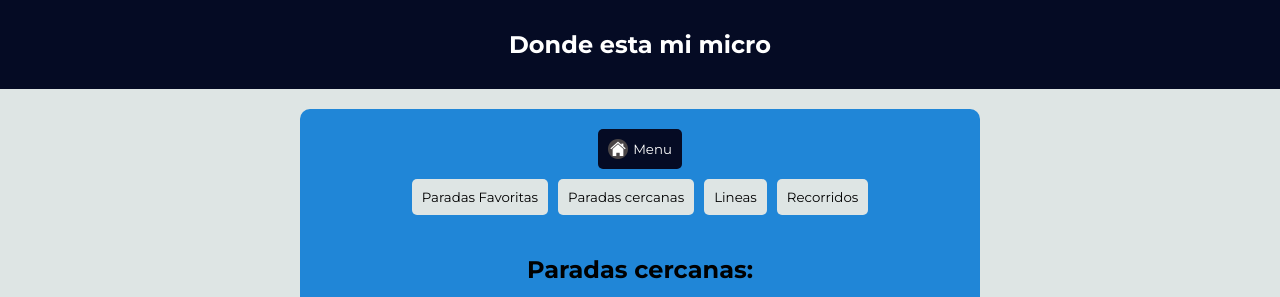
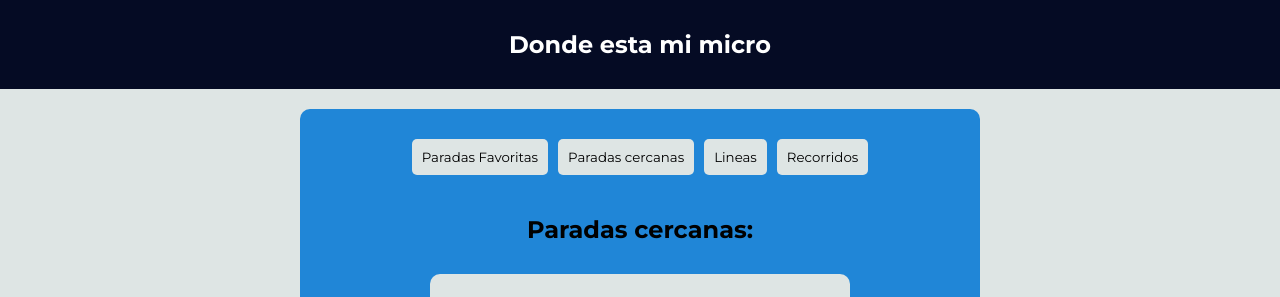
Before and after one commit to accesibilidad-info-unlp/hackaton-2026-proyecto-04, a website built with Vite: page src/index.html in a window 1280 px wide. Shown: the top 297 px of the page. Built offline with nearby package versions, Linux system fonts and the light colour scheme; no server answers.

Commit message:
final finalisimo

```diff
--- a/src/index.html
+++ b/src/index.html
@@ -11,7 +11,7 @@
       <h2>Donde esta mi micro</h2>
     </header>
     <section class="container" id="main-section" size="4">
-      <button id="volver" value="main">
+      <button id="volver" value="main" style="display: none">
         <img src="casa.png">
         Menu
       </button>
```
